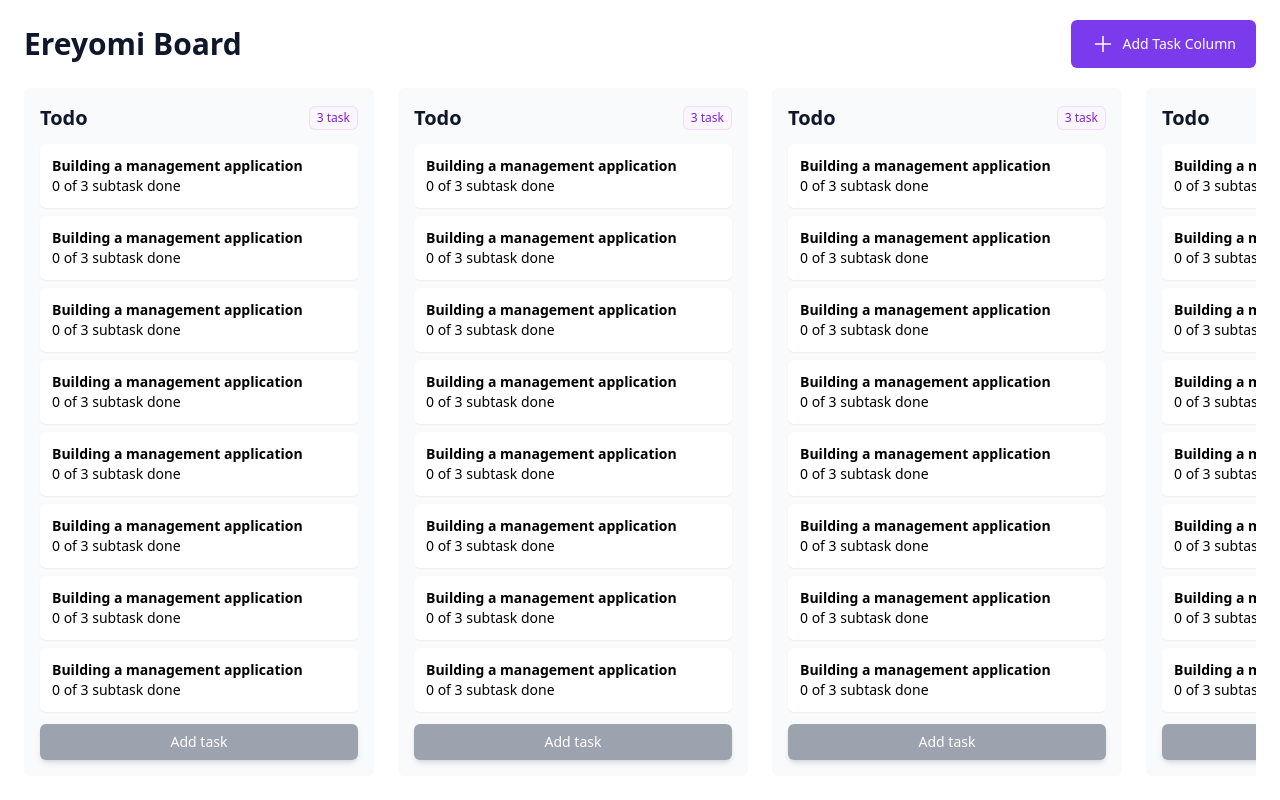
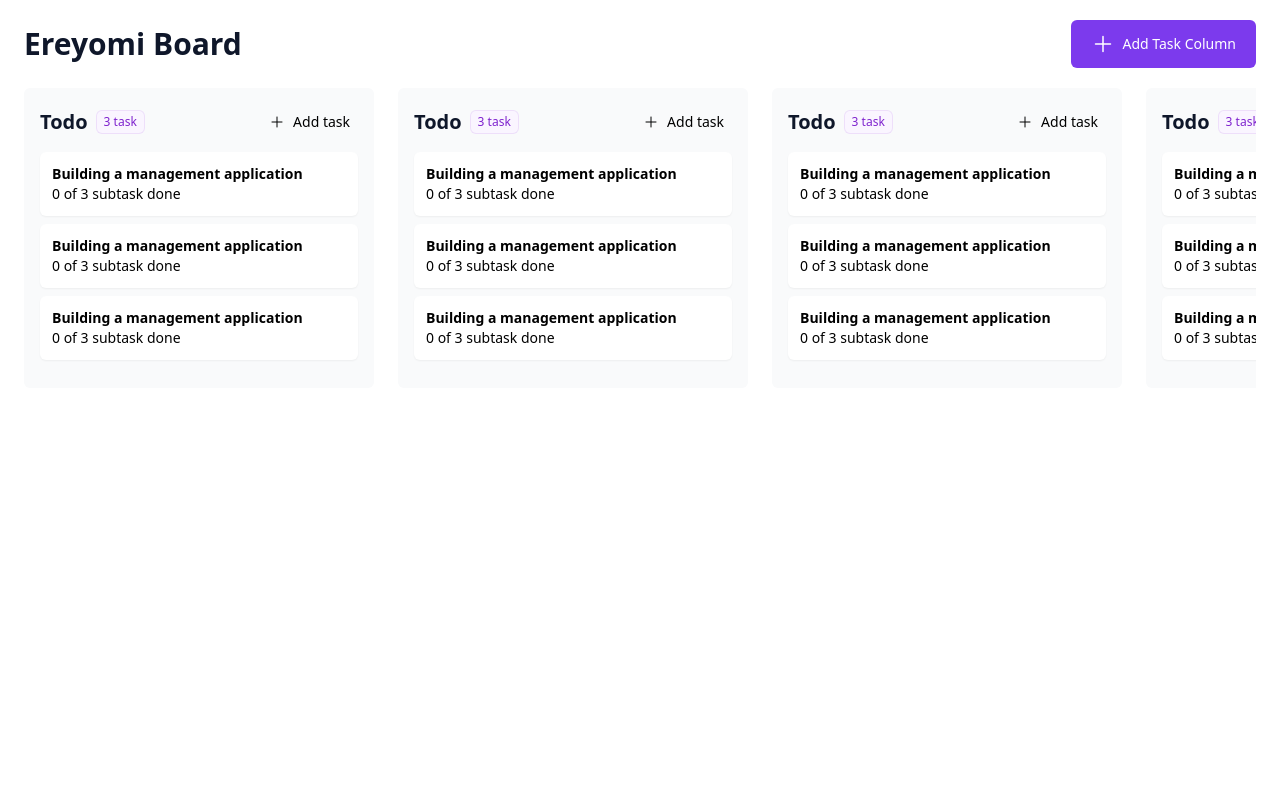
Before and after one commit to ereyomi/kanban-board-angular, an Angular app: page /main in a window 1280 px wide. Built offline with nearby package versions, Linux system fonts and the light colour scheme.

Commit message:
refactor: added task list add task btn

```diff
--- a/src/app/shared/ui/task-list/task-list.component.html
+++ b/src/app/shared/ui/task-list/task-list.component.html
@@ -1,32 +1,39 @@
 <div
-  class="bg-gray-50 h-auto w-[350px] min-h-[200px] rounded-md p-4 flex flex-col justify-between flex-shrink-0"
+  class="bg-gray-50 h-auto w-[350px] min-h-[200px] rounded-md p-4 flex flex-col flex-shrink-0"
 >
-  <div class="w-full">
-    <div class="w-full flex items-center justify-between">
+  <div class="w-full flex items-center justify-between">
+    <div class="flex gap-2 items-center">
       <h2 class="text-slate-900 text-xl font-extrabold">Todo</h2>
       <span
         class="inline-flex items-center rounded-md bg-purple-50 px-2 py-1 text-xs font-medium text-purple-700 ring-1 ring-inset ring-purple-700/10"
         >3 task</span
       >
     </div>
-    <div class="w-full py-3 flex flex-col gap-2">
-      <app-task></app-task>
-      <app-task></app-task>
-      <app-task></app-task>
 
-      <app-task></app-task>
-      <app-task></app-task>
-      <app-task></app-task>
-      <app-task></app-task>
-      <app-task></app-task>
-    </div>
-  </div>
-  <div>
     <button
       type="button"
-      class="w-full rounded-md py-2 bg-gray-400 text-white shadow-md text-sm"
+      class="p-2 rounded-xl text-sm flex items-center gap-2 cursor-pointer hover:bg-gray-300 hover:shadow-sm transition-all duration-200"
     >
-      Add task
+      <svg
+        xmlns="http://www.w3.org/2000/svg"
+        fill="none"
+        viewBox="0 0 24 24"
+        stroke-width="1.5"
+        stroke="currentColor"
+        class="w-4 h-4"
+      >
+        <path
+          stroke-linecap="round"
+          stroke-linejoin="round"
+          d="M12 4.5v15m7.5-7.5h-15"
+        />
+      </svg>
+      <span class="text-sm">Add task</span>
     </button>
   </div>
+  <div class="w-full py-3 flex flex-col gap-2">
+    <app-task></app-task>
+    <app-task></app-task>
+    <app-task></app-task>
+  </div>
 </div>
```
